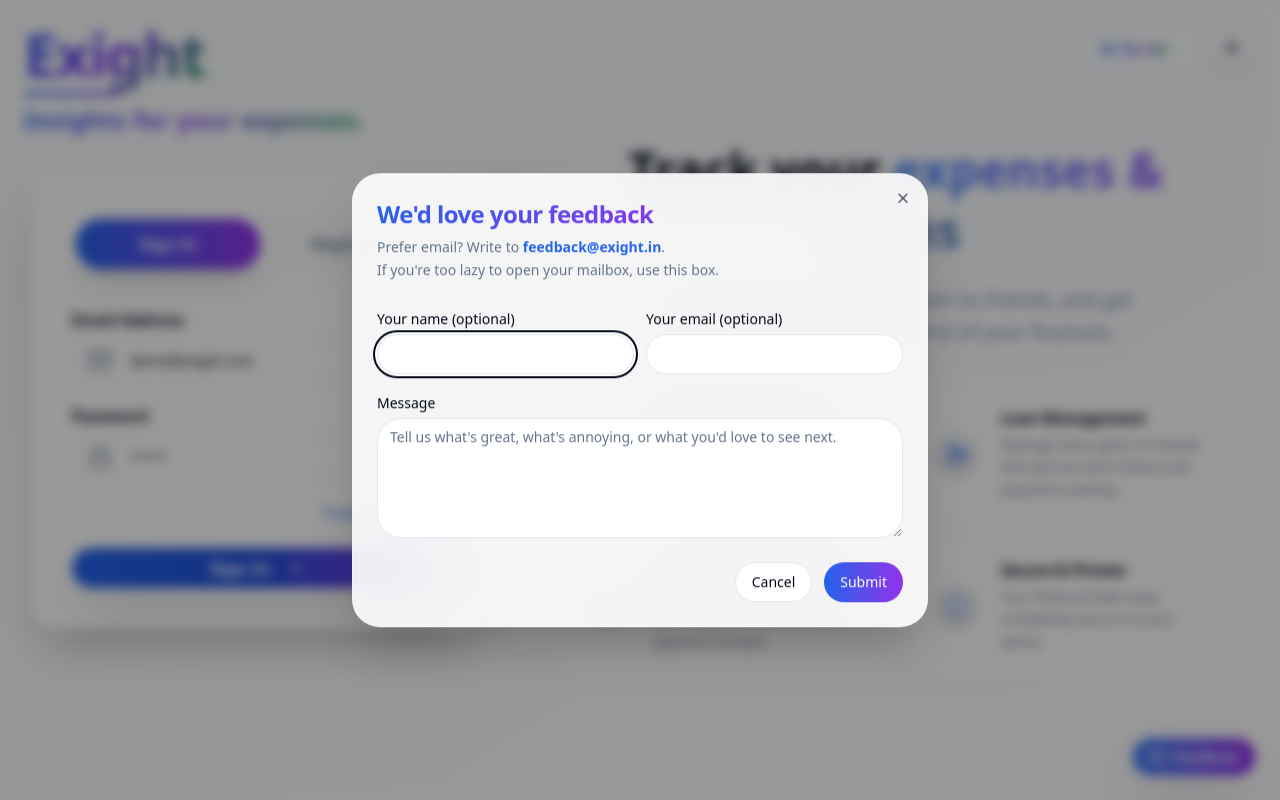
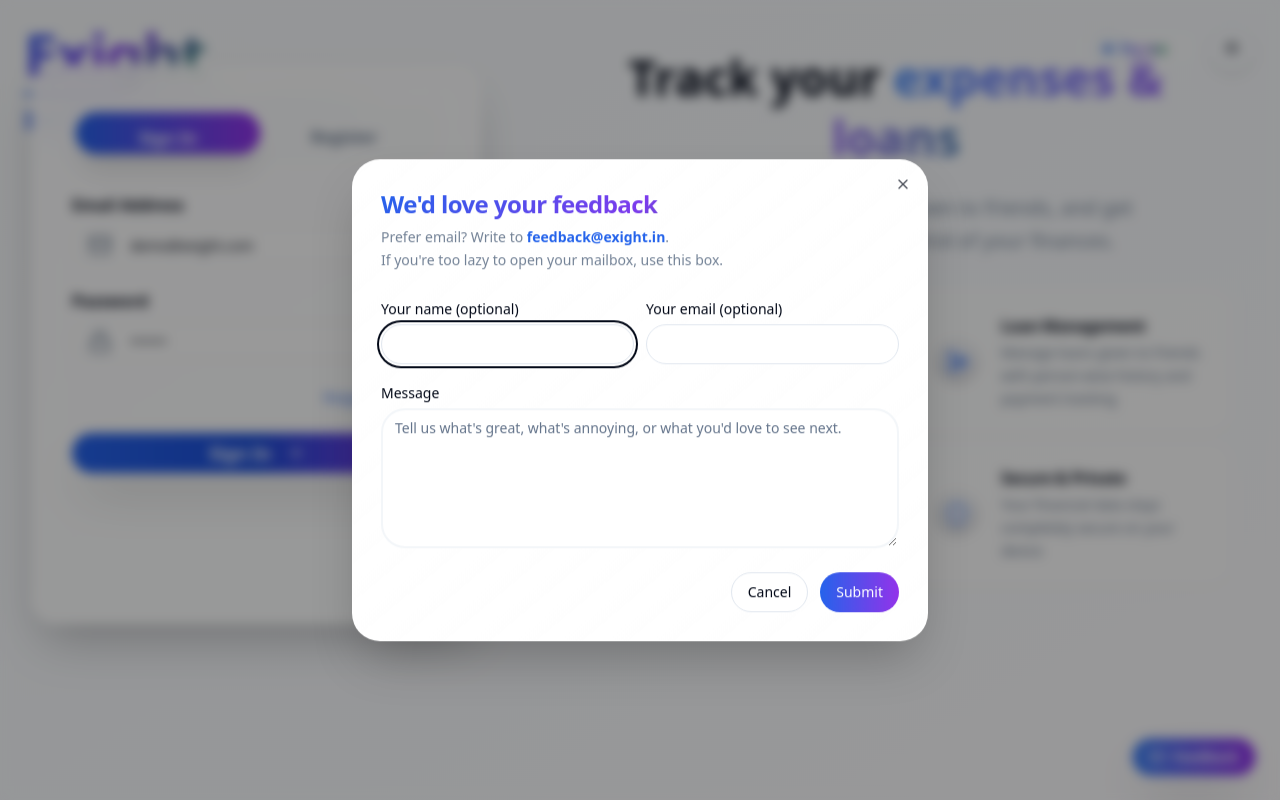
Before and after one commit to rescuedragon/exight2.0, a React (Vite) app: page /login in a window 1280 px wide. Both pictures are taken after a click on the button "Feedback". Built offline with nearby package versions, Linux system fonts and the light colour scheme.

Commit message:
Dev layout: equalize sign-in and promo heights, keep tab header fixed; feedback modal richer gradient surface and larger textarea

```diff
--- a/src/components/FeedbackModal.tsx
+++ b/src/components/FeedbackModal.tsx
@@ -57,10 +57,10 @@ export const FeedbackModal = () => {
           <span>Feedback</span>
         </button>
       </DialogTrigger>
-      <DialogContent className="max-w-xl w-[96vw] rounded-[28px] border border-white/30 dark:border-white/10 bg-white/90 dark:bg-transparent dark:dark-surface shadow-ambient backdrop-blur-xl p-6">
+      <DialogContent className="max-w-xl w-[96vw] rounded-[28px] border border-white/25 dark:border-white/10 bg-gradient-to-br from-white/95 to-white/85 dark:from-slate-900/70 dark:to-slate-900/60 shadow-ambient backdrop-blur-2xl p-7">
         <DialogHeader>
           <DialogTitle className="text-2xl font-extrabold gradient-text animate-gradient-x">We'd love your feedback</DialogTitle>
-          <p className="text-sm text-muted-foreground leading-relaxed">
+          <p className="text-sm text-muted-foreground/90 leading-relaxed">
             Prefer email? Write to <a href="mailto:feedback@exight.in" className="text-blue-accent hover:underline font-semibold">feedback@exight.in</a>.
             <br/>
             If you're too lazy to open your mailbox, use this box.
@@ -96,7 +96,7 @@ export const FeedbackModal = () => {
               value={form.message}
               onChange={(e) => setForm((f) => ({ ...f, message: e.target.value }))}
               placeholder="Tell us what's great, what's annoying, or what you'd love to see next."
-              className="mt-1 min-h-[120px] rounded-3xl"
+              className="mt-1 min-h-[140px] rounded-3xl bg-white/70 dark:bg-background/70 border-2 border-border/40 dark:border-border/60"
               required
             />
           </div>
--- a/src/components/Login.tsx
+++ b/src/components/Login.tsx
@@ -938,9 +938,9 @@ const Login = () => {
       </div>
 
       {/* Main Container */}
-      <div className="relative z-40 flex min-h-screen items-center">
+      <div className="relative z-40 flex min-h-[720px] items-start">
         {/* Login Form - Left Side */}
-        <div className="w-2/5 flex flex-col justify-center items-center p-16 max-lg:w-full max-lg:p-8">
+        <div className="w-2/5 min-h-[720px] flex flex-col items-start p-16 max-lg:w-full max-lg:p-8">
           <motion.div
             initial={{ opacity: 0, x: -20 }}
             animate={{ opacity: 1, x: 0 }}
@@ -956,10 +956,10 @@ const Login = () => {
               transition={{ duration: 0.25, delay: 0.15 }}
               className="flex justify-start"
             >
-              <div className="w-[450px] rounded-3xl bg-white/80 dark:bg-background/60 backdrop-blur-xl border border-white/30 dark:border-border/40 shadow-2xl">
-                <CardContent className="p-10">
+              <div className="w-[450px] min-h-[560px] rounded-3xl bg-white/80 dark:bg-background/60 backdrop-blur-xl border border-white/30 dark:border-border/40 shadow-2xl flex flex-col">
+                <CardContent className="p-10 flex-1 flex flex-col">
                   {/* Tab Navigation */}
-                  <div className="flex mb-8 bg-gradient-to-r from-muted/40 to-muted/20 dark:from-muted/20 dark:to-muted/10 rounded-3xl p-2 backdrop-blur-sm">
+                  <div className="flex h-14 mb-8 bg-gradient-to-r from-muted/40 to-muted/20 dark:from-muted/20 dark:to-muted/10 rounded-3xl p-2 backdrop-blur-sm">
                     <button
                       onClick={() => setIsLogin(true)}
                       className={`flex-1 py-3 px-8 rounded-3xl text-base font-bold transition-all duration-300 ${isLogin
```
